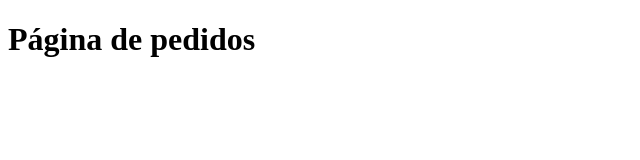
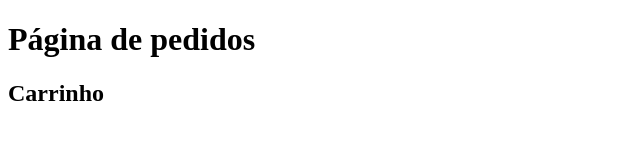
Before and after one commit to htmiqueias/aulagithub, a plain HTML site: page pedidos.html in a window 1280 px wide. Shown: the whole page, without its empty margins (0-640 px from the left). Drawn offline with Linux system fonts and the light colour scheme.

Commit message:
Carrinho criado

```diff
--- a/pedidos.html
+++ b/pedidos.html
@@ -7,5 +7,6 @@
 </head>
 <body>
     <h1>Página de pedidos</h1>
+    <h2>Carrinho</h2>
 </body>
 </html>
```
